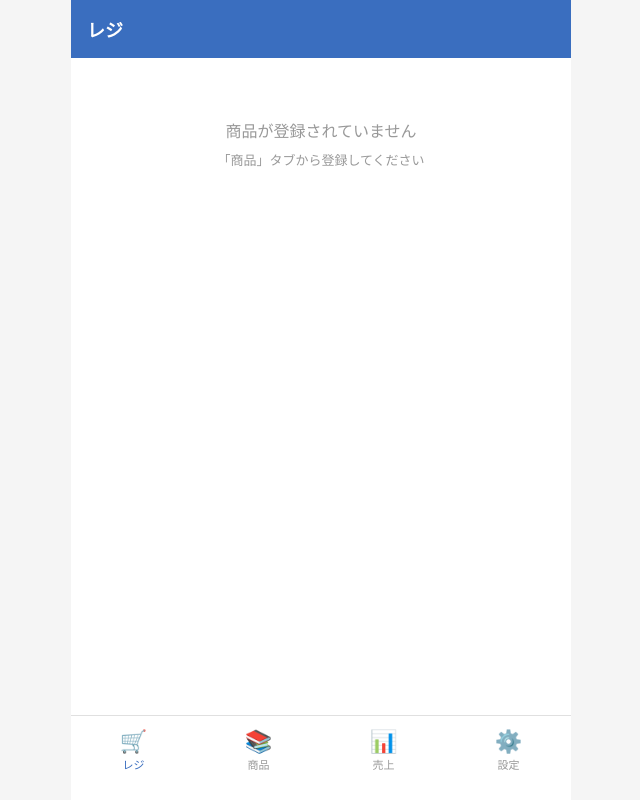
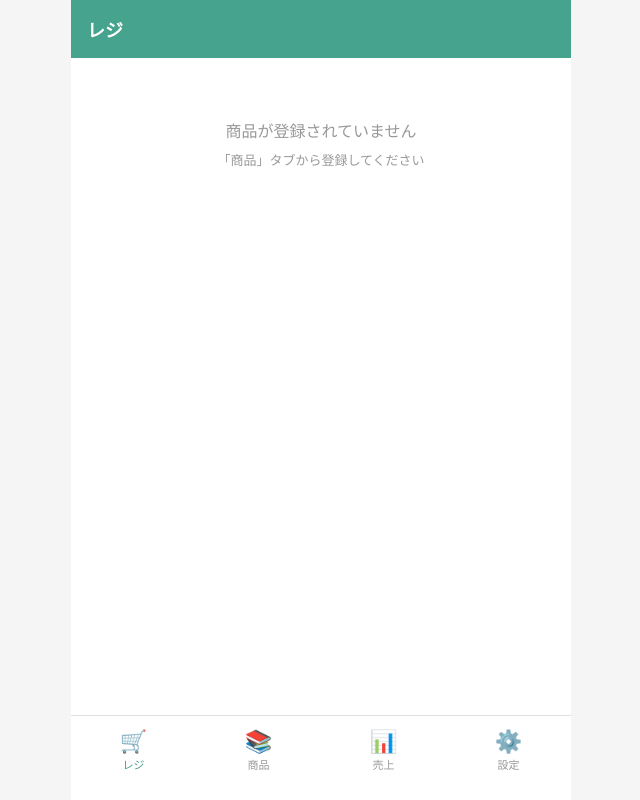
Before and after one commit to senolab/eventregi, a React (Vite) app: page / in a window 1280 px wide. Shown: the whole page, without its empty margins (319-959 px from the left). Built offline with nearby package versions, Linux system fonts and the light colour scheme.

Commit message:
Set green/calc as defaults, rename ミント→グリーン with icon color
- グリーン (#46a38d) from icon background, moved to top, set as default theme
- Calculator mode set as default input mode

Co-Authored-By: Claude Sonnet 4.5 <noreply@anthropic.com>

```diff
--- a/src/store.ts
+++ b/src/store.ts
@@ -44,7 +44,7 @@ const INPUT_MODE_KEY = 'eventreji_input_mode'
 export type InputMode = 'buttons' | 'calc'
 
 export function loadInputMode(): InputMode {
-  return (localStorage.getItem(INPUT_MODE_KEY) as InputMode) ?? 'buttons'
+  return (localStorage.getItem(INPUT_MODE_KEY) as InputMode) ?? 'calc'
 }
 
 export function saveInputMode(mode: InputMode): void {
--- a/src/themes.ts
+++ b/src/themes.ts
@@ -7,8 +7,8 @@ export interface Theme {
 }
 
 export const THEMES: Theme[] = [
+  { id: 'mint',      name: 'グリーン',     primary: '#46A38D', light: '#EDF8F5', border: '#90D0BE' },
   { id: 'navy',      name: 'ネイビー',     primary: '#3A6EBF', light: '#EEF3FB', border: '#A5BFE0' },
-  { id: 'mint',      name: 'ミント',       primary: '#2EA854', light: '#EDFAF3', border: '#90D8A8' },
   { id: 'pink',      name: 'ピンク',       primary: '#FF6B9D', light: '#FFF0F5', border: '#FFB3D0' },
   { id: 'lavender',  name: 'ラベンダー',   primary: '#8B6FD6', light: '#F5F0FF', border: '#C5B0F0' },
   { id: 'mustard',   name: 'アンバー',     primary: '#F09200', light: '#FFF5E0', border: '#F5C870' },
@@ -17,7 +17,7 @@ export const THEMES: Theme[] = [
   { id: 'gray',      name: 'グレー',       primary: '#6B7280', light: '#F3F4F6', border: '#C0C4CC' },
 ]
 
-export const DEFAULT_THEME_ID = 'navy'
+export const DEFAULT_THEME_ID = 'mint'
 
 export function applyTheme(theme: Theme) {
   const root = document.documentElement
```
